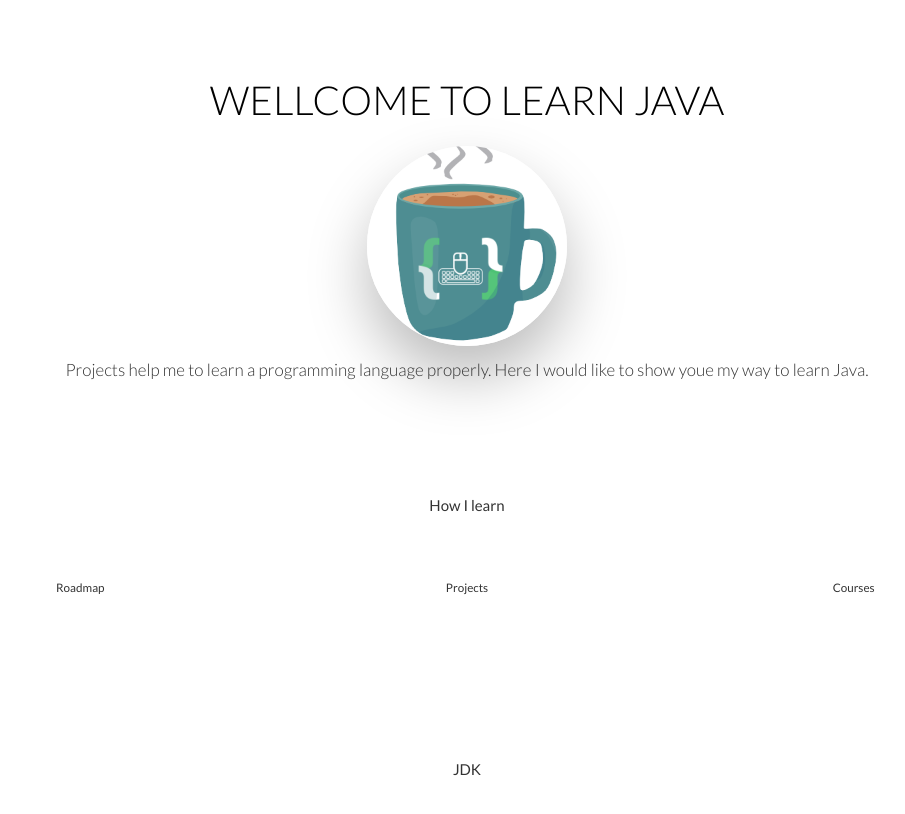
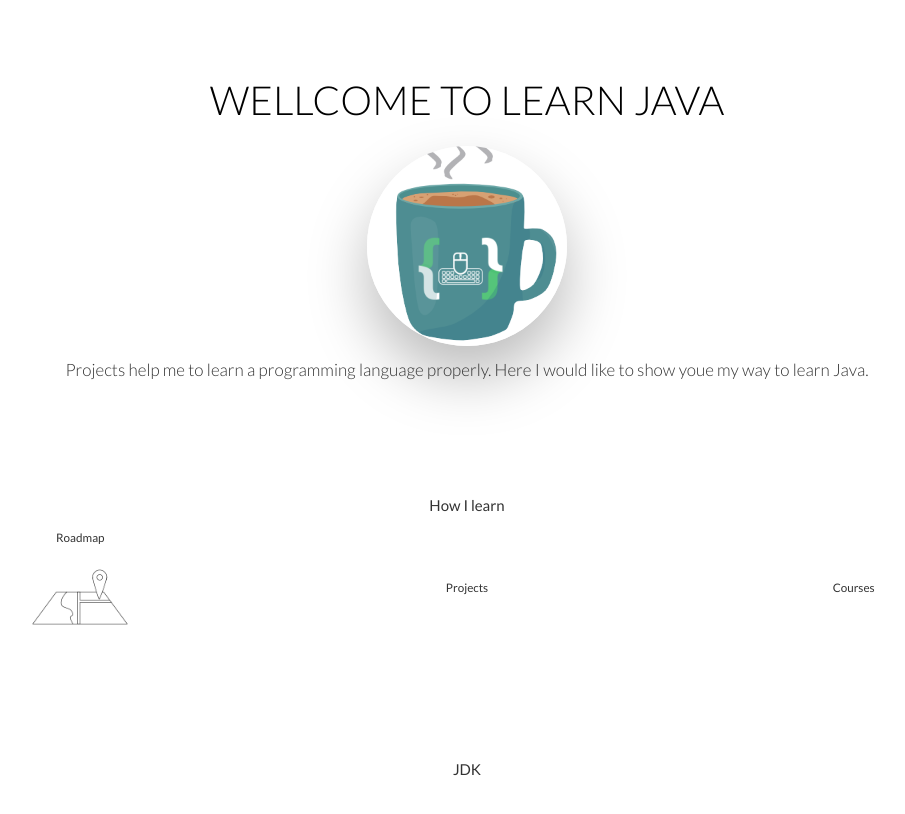
Before and after one commit to tintildev/Learn_Java, a plain HTML site: page index.html in a window 1280 px wide. Shown: the top 814 px of the page, without its empty margins (173-1078 px from the left). Drawn offline with Linux system fonts and the light colour scheme.

Commit message:
overview
work on structure

```diff
--- a/index.html
+++ b/index.html
@@ -33,6 +33,7 @@
             <h2 class="heading">How I learn</h2>
             <div class="content">
                 <h3>Roadmap</h3>
+                <img src="./overview/img/roadmap.png" alt="roadmap icon" class="content__img"/>
             </div>
             <div class="content">
                 <h3>Projects</h3>
--- a/overview/sass/component/_content.scss
+++ b/overview/sass/component/_content.scss
@@ -2,11 +2,15 @@
         width: 100%;
         height: 100px;
         display: flex;
+        flex-direction: column;
         justify-content: center;
         align-items: center;
         text-align: center;
 
-
+&__img{
+    width: 100px;
+    height: auto;
+}
 }
 
 .heading{
```
Also changed, not shown: overview/css/style.comp.css, overview/css/style.css, overview/css/style.prefix.css, overview/img/roadmap.png (added), 2 other files.
